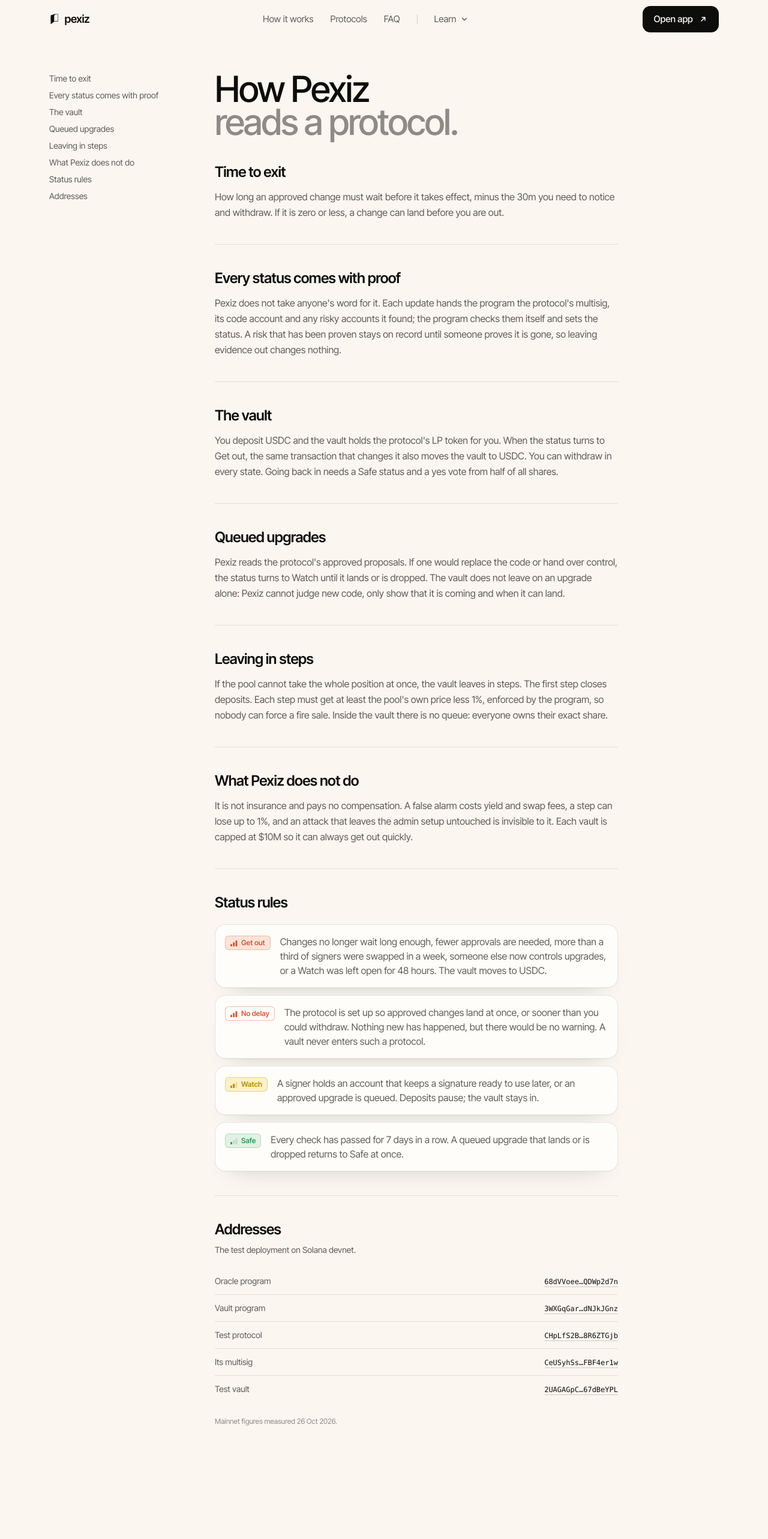
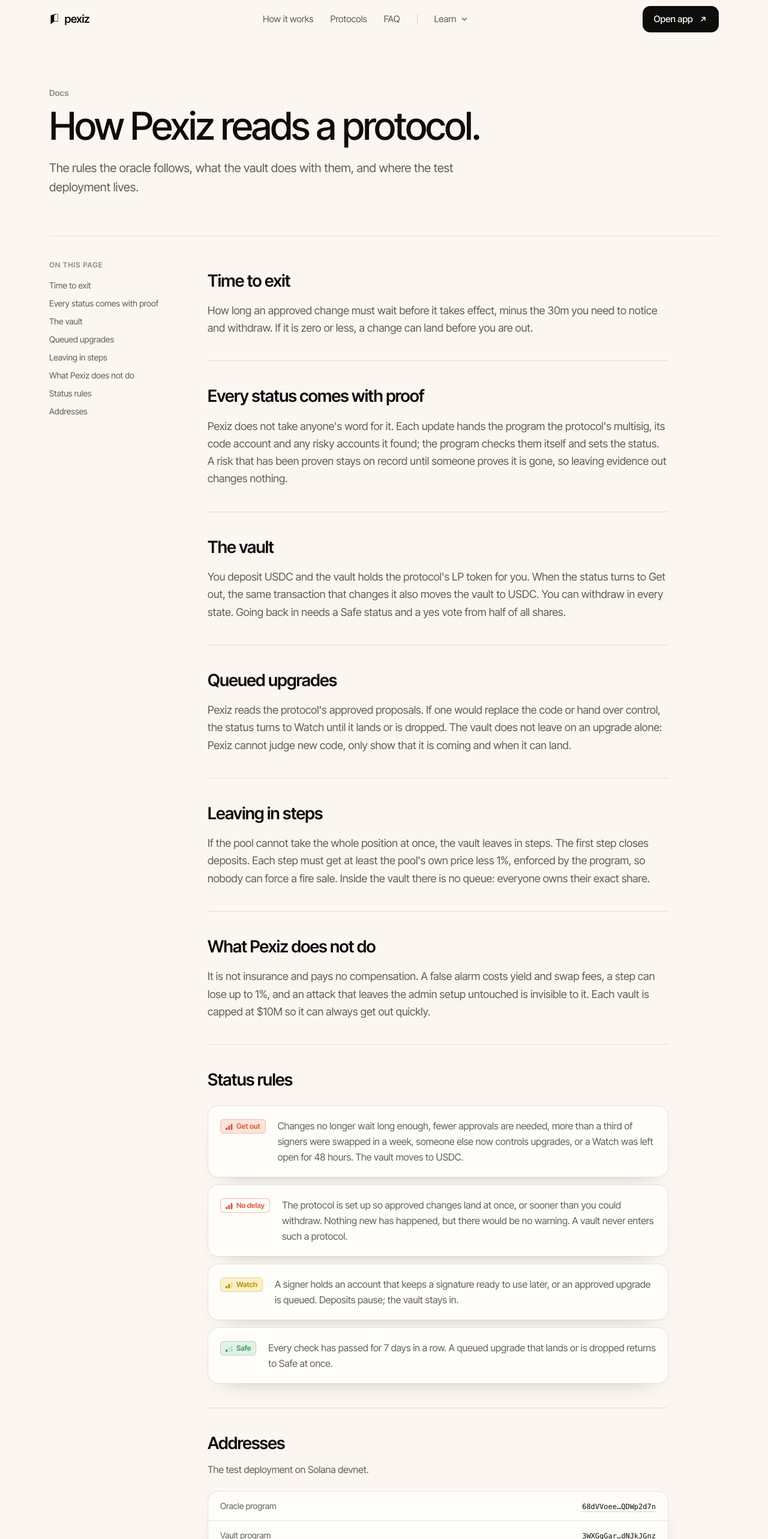
Before and after one commit to youvandra/pexiz, a React (Vite) app in the folder app/: page /docs in a window 1280 px wide. Shown: the top 2566 px of the page at 60% size. Before the commit the page ends 2530 px from the top, so only its background shows below. Built offline with nearby package versions, Linux system fonts and the light colour scheme; what @coral-xyz/anchor, @solana/web3.js would draw is missing.

Commit message:
put docs and the replay in the landing's frame, with its footer, header and scale

```diff
--- /dev/null
+++ b/app/src/components/landing/Shell.tsx
@@ -0,0 +1,34 @@
+// The frame every marketing page shares: the nav, the footer, and the root
+// scaling that keeps one composition from a laptop to a 4K display (see
+// `html.fluid`). The app has its own frame and keeps the browser's size.
+import { useLayoutEffect, type ReactNode } from "react"
+import { cn } from "@/lib/cn"
+import { Nav } from "@/components/landing/Nav"
+import { Footer } from "@/components/landing/Sections"
+
+export function Shell({ children }: { children: ReactNode }) {
+  // Before paint, so a wide screen never shows the small version first.
+  useLayoutEffect(() => {
+    document.documentElement.classList.add("fluid")
+    return () => document.documentElement.classList.remove("fluid")
+  }, [])
+  return (
+    <div className="flex min-h-screen flex-col">
+      <Nav />
+      <main className="flex-1">{children}</main>
+      <Footer />
+    </div>
+  )
+}
+
+/** The top of a reading page, set like the landing's sections. */
+export function PageHead({ kicker, title, body, className, children }: { kicker: string; title: string; body?: string; className?: string; children?: ReactNode }) {
+  return (
+    <header className={cn("max-w-3xl", className)}>
+      <div className="text-sm font-semibold text-ink-3">{kicker}</div>
+      <h1 className="tracking-display mt-3 text-balance text-[2.5rem] font-medium leading-[1.04] sm:text-[3.25rem] md:text-[4rem]">{title}</h1>
+      {body && <p className="mt-5 text-lg leading-relaxed text-ink-2 md:text-xl">{body}</p>}
+      {children}
+    </header>
+  )
+}
--- a/app/src/components/ui/kit.tsx
+++ b/app/src/components/ui/kit.tsx
@@ -90,15 +90,6 @@
 }
 
 /** Two-tone display heading: ink first line, muted second line. */
-export function Display({ top, bottom, className, as: Tag = "h2" }: { top: ReactNode; bottom?: ReactNode; className?: string; as?: "h1" | "h2" }) {
-  return (
-    <Tag className={cn("tracking-display font-medium leading-[0.92]", className)}>
-      <span className="block">{top}</span>
-      {bottom && <span className="block text-ink-3">{bottom}</span>}
-    </Tag>
-  )
-}
-
 export function Skeleton({ className }: { className?: string }) {
   return <span className={cn("block animate-pulse rounded-md bg-sand", className)} />
 }
--- a/app/src/pages/Docs.tsx
+++ b/app/src/pages/Docs.tsx
@@ -1,5 +1,5 @@
-import { Nav } from "@/components/landing/Nav"
-import { Display, FlagPill } from "@/components/ui/kit"
+import { PageHead, Shell } from "@/components/landing/Shell"
+import { FlagPill } from "@/components/ui/kit"
 import { ASSUMED_EXIT_SECS, DEVNET, MEASURED_ON, explorer } from "@/data/facts"
 import { duration, short } from "@/lib/format"
 
@@ -51,52 +51,66 @@
   ["Test vault", DEVNET.escapeVault],
 ] as const
 
+const TOC = [...SECTIONS.map((s) => [s.id, s.title]), ["status", "Status rules"], ["addresses", "Addresses"]]
+
+function H2({ children }: { children: string }) {
+  return <h2 className="text-2xl font-semibold tracking-tight md:text-[1.75rem]">{children}</h2>
+}
+
 export function Docs() {
   return (
-    <div className="min-h-screen">
-      <Nav />
-      <main className="page grid gap-14 px-5 pb-28 pt-14 md:px-8 lg:grid-cols-[220px_1fr]">
+    <Shell>
+      <div className="page px-5 pb-24 pt-12 md:px-8 md:pb-32 md:pt-20">
+        <PageHead
+          kicker="Docs"
+          title="How Pexiz reads a protocol."
+          body="The rules the oracle follows, what the vault does with them, and where the test deployment lives."
+        />
+        <div className="mt-12 grid gap-14 border-t border-line pt-4 md:mt-16 lg:grid-cols-[13rem_minmax(0,1fr)]">
           <aside className="hidden lg:block">
-          <nav className="sticky top-24 space-y-2 text-sm text-ink-2">
-            {[...SECTIONS.map((s) => [s.id, s.title]), ["status", "Status rules"], ["addresses", "Addresses"]].map(([id, t]) => (
-              <a key={id} href={`#${id}`} className="block hover:text-ink">{t}</a>
+            <nav className="sticky top-24 pt-6">
+              <div className="text-xs font-semibold uppercase tracking-[0.08em] text-ink-3">On this page</div>
+              <div className="mt-4 space-y-2.5 text-sm text-ink-2">
+                {TOC.map(([id, t]) => (
+                  <a key={id} href={`#${id}`} className="block transition-colors hover:text-ink">{t}</a>
                 ))}
+              </div>
             </nav>
           </aside>
-        <div className="min-w-0 max-w-2xl">
-          <Display as="h1" top="How Pexiz" bottom="reads a protocol." className="text-5xl md:text-6xl" />
+          <div className="min-w-0 max-w-3xl">
             {SECTIONS.map((s) => (
               <section key={s.id} id={s.id} className="scroll-mt-24 border-b border-line py-10">
-              <h2 className="text-2xl font-semibold tracking-tight">{s.title}</h2>
-              <p className="mt-3 leading-relaxed text-ink-2">{s.body}</p>
+                <H2>{s.title}</H2>
+                <p className="mt-4 leading-relaxed text-ink-2 md:text-lg">{s.body}</p>
               </section>
             ))}
             <section id="status" className="scroll-mt-24 border-b border-line py-10">
-            <h2 className="text-2xl font-semibold tracking-tight">Status rules</h2>
-            <div className="mt-5 space-y-3">
+              <H2>Status rules</H2>
+              <div className="mt-6 space-y-3">
                 {RULES.map(([f, t]) => (
-                <div key={f} className="card flex flex-col gap-3 p-4 sm:flex-row sm:items-start sm:gap-4">
+                  <div key={f} className="card flex flex-col gap-3 p-5 sm:flex-row sm:items-start sm:gap-5">
                     <FlagPill flag={f} className="w-fit sm:mt-0.5" />
-                  <span className="text-ink-2">{t}</span>
+                    <span className="leading-relaxed text-ink-2">{t}</span>
                   </div>
                 ))}
               </div>
             </section>
             <section id="addresses" className="scroll-mt-24 py-10">
-            <h2 className="text-2xl font-semibold tracking-tight">Addresses</h2>
-            <p className="mt-2 text-sm text-ink-2">The test deployment on Solana devnet.</p>
-            <dl className="mt-5 divide-y divide-line text-sm">
+              <H2>Addresses</H2>
+              <p className="mt-3 text-ink-2">The test deployment on Solana devnet.</p>
+              <dl className="card mt-6 divide-y divide-line p-0 text-sm">
                 {ADDRESSES.map(([k, v]) => (
-                <div key={k} className="flex justify-between gap-4 py-3">
+                  <div key={k} className="flex items-center justify-between gap-4 px-5 py-3.5">
                     <dt className="text-ink-2">{k}</dt>
-                  <dd><a className="font-mono text-xs underline decoration-line-2 underline-offset-4" target="_blank" rel="noreferrer" href={explorer(v, "devnet")} title={v}>{short(v, 8)}</a></dd>
+                    <dd><a className="font-mono text-xs underline decoration-line-2 underline-offset-4 hover:decoration-ink" target="_blank" rel="noreferrer" href={explorer(v, "devnet")} title={v}>{short(v, 8)}</a></dd>
                   </div>
                 ))}
               </dl>
               <p className="mt-6 text-xs text-ink-3">Mainnet figures measured {MEASURED_ON}.</p>
             </section>
           </div>
-      </main>
         </div>
+      </div>
+    </Shell>
   )
 }
--- a/app/src/pages/Landing.tsx
+++ b/app/src/pages/Landing.tsx
@@ -1,19 +1,10 @@
-import { useLayoutEffect } from "react"
-import { Nav } from "@/components/landing/Nav"
+import { Shell } from "@/components/landing/Shell"
 import { Hero, Protocols } from "@/components/landing/Hero"
-import { Faq, Footer, How, Problem, TryIt, Venues } from "@/components/landing/Sections"
+import { Faq, How, Problem, TryIt, Venues } from "@/components/landing/Sections"
 
 export function Landing() {
-  // Scale the whole page with the window past a laptop (see `html.fluid`).
-  // Before paint, so a wide screen never shows the small version first.
-  useLayoutEffect(() => {
-    document.documentElement.classList.add("fluid")
-    return () => document.documentElement.classList.remove("fluid")
-  }, [])
   return (
-    <div className="min-h-screen">
-      <Nav />
-      <main>
+    <Shell>
       <Hero />
       <Protocols />
       <Problem />
@@ -21,8 +12,6 @@
       <Venues />
       <TryIt />
       <Faq />
-      </main>
-      <Footer />
-    </div>
+    </Shell>
   )
 }
```
Also changed, not shown: app/src/pages/Replay.tsx (+26 -24 lines). Lines whose indentation alone changed are shown as unchanged.
